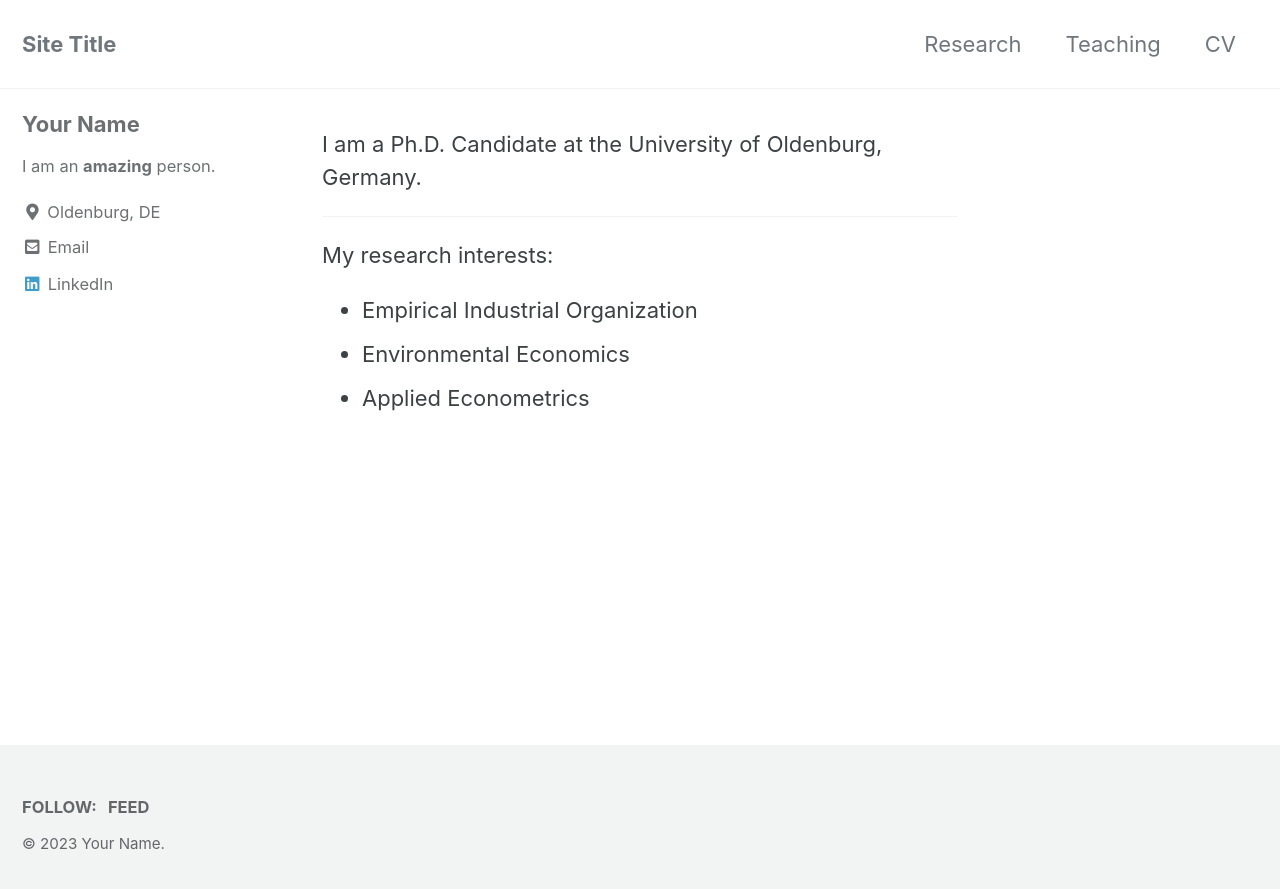
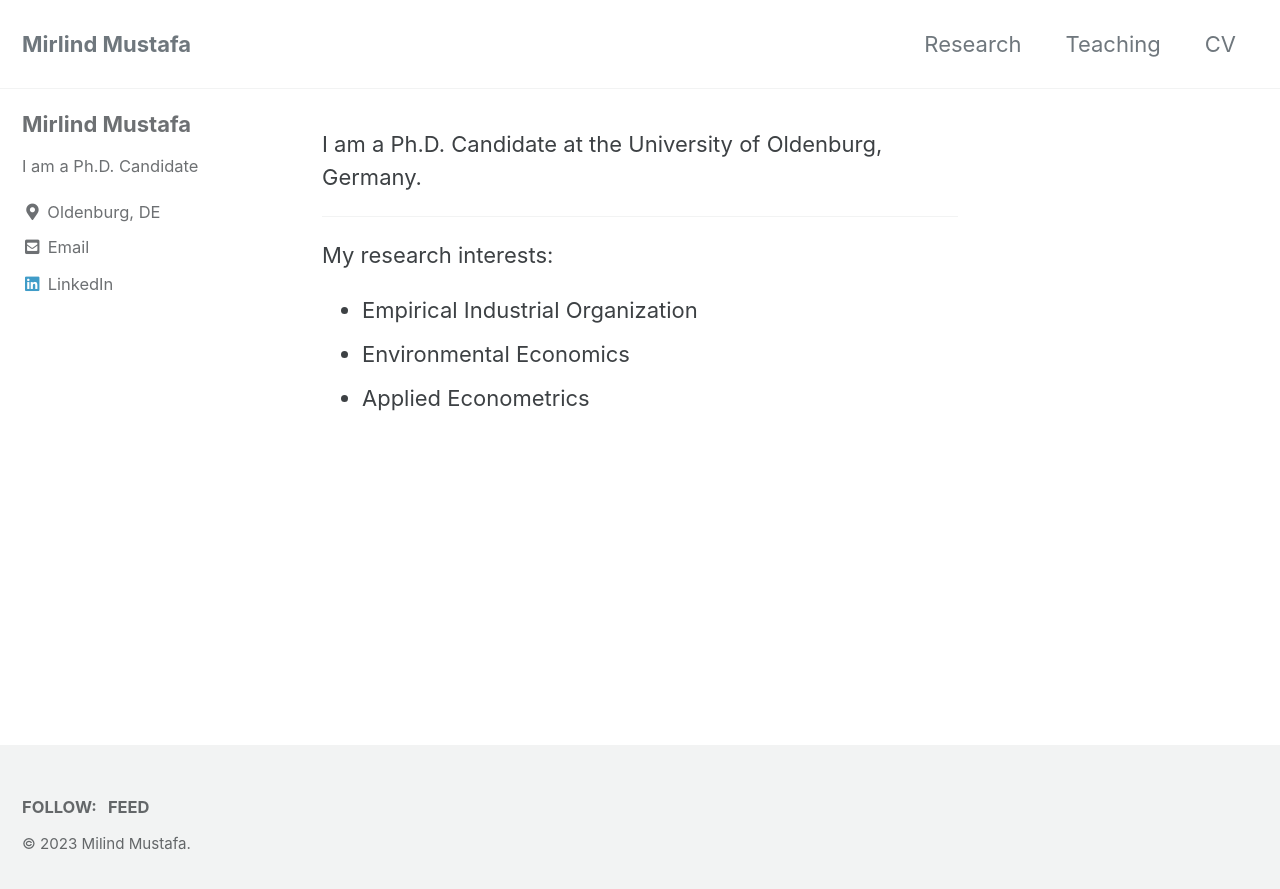
Before and after one commit to mmecon/mmecon.github.io, a Jekyll site: the page built from index.html, in a window 1280 px wide. Shown: the top 889 px of the page. Built offline with Jekyll 4.4.1, drawn with Linux system fonts in a browser that asks for light colours; cached includes are drawn as plain includes; the list of posts is cut into pages by our own code.

Commit message:
Update _config.yml

```diff
--- a/_config.yml
+++ b/_config.yml
@@ -16,11 +16,11 @@ minimal_mistakes_skin    : "default" # "air", "aqua", "contrast", "dark", "dirt"
 
 # Site Settings
 locale                   : "en-US"
-title                    : "Site Title"
+title                    : "Mirlind Mustafa"
 title_separator          : "-"
 subtitle                 : # site tagline that appears below site title in masthead
-name                     : "Your Name"
-description              : "An amazing website."
+name                     : "Milind Mustafa"
+description              : "A personal webpage."
 url                      : # the base hostname & protocol for your site e.g. "https://mmistakes.github.io"
 baseurl                  : # the subpath of your site, e.g. "/blog"
 repository               : # GitHub username/repo-name e.g. "mmistakes/minimal-mistakes"
@@ -104,9 +104,9 @@ analytics:
 
 # Site Author
 author:
-  name             : "Your Name"
+  name             : "Mirlind Mustafa"
   avatar           : # path of avatar image, e.g. "/assets/images/bio-photo.jpg"
-  bio              : "I am an **amazing** person."
+  bio              : "I am a Ph.D. Candidate"
   location         : "Oldenburg, DE"
   email            : "mirlind@mirlindecon.com"
   linkedin         : "mirlind-mustafa-932896156"
```
